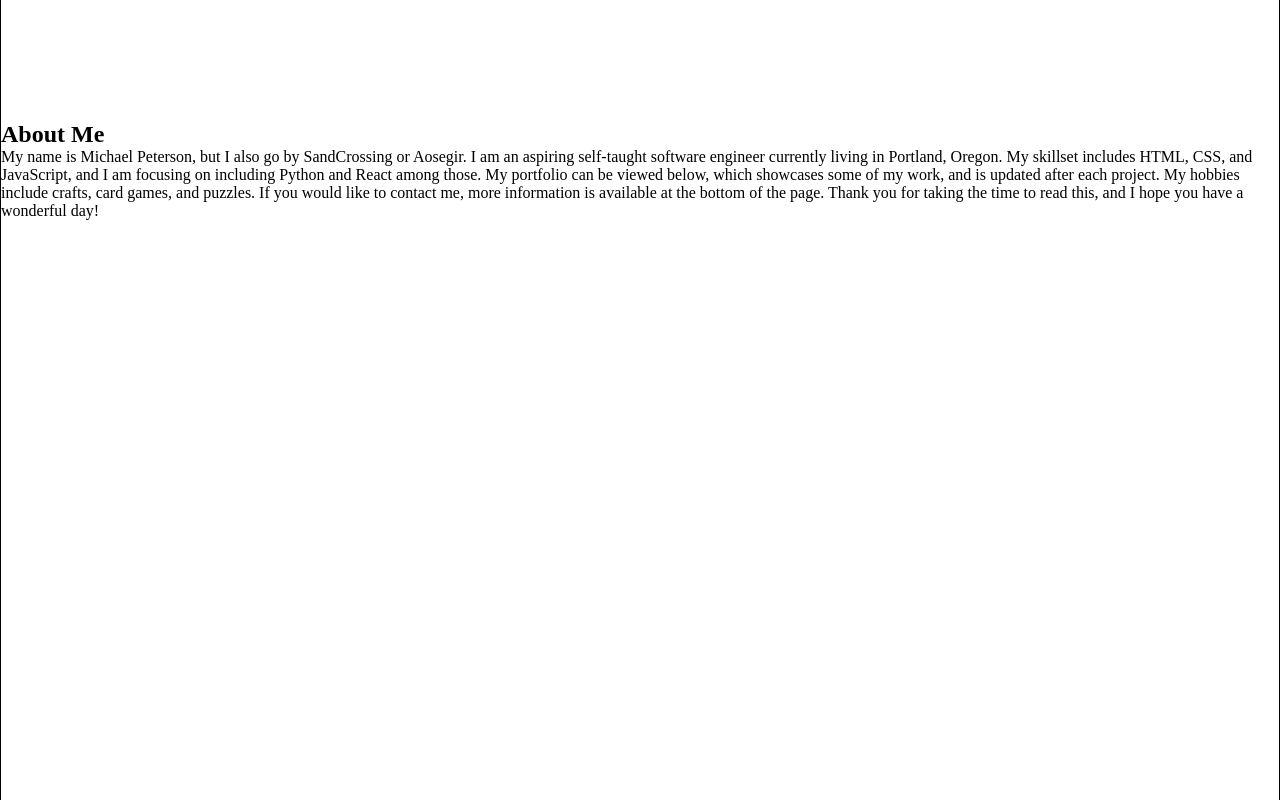
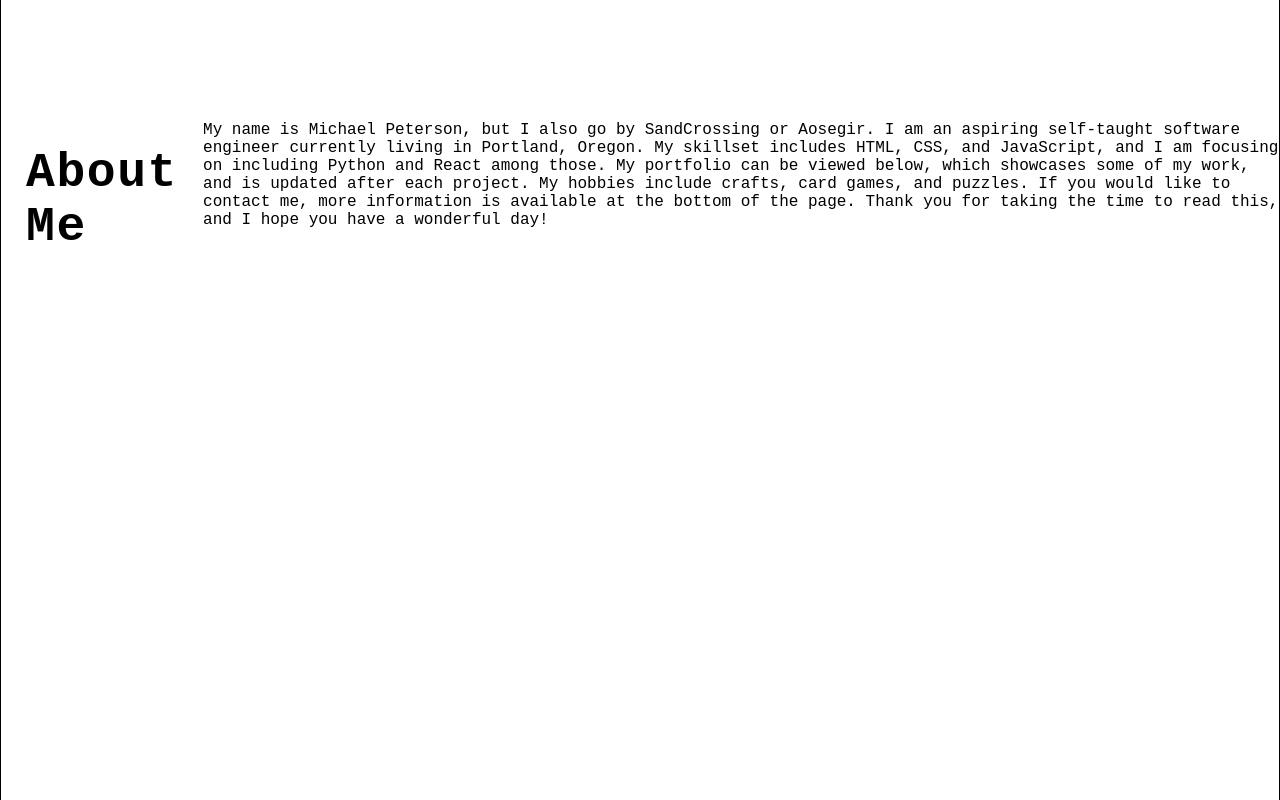
Before and after one commit to Aosegir/homepage, a plain HTML site: page index.html in a window 1280 px wide. Shown: the part 680-1480 px from the top of the page. Drawn offline with Linux system fonts and the light colour scheme.

Commit message:
updated fonts and formatting

```diff
--- a/index.html
+++ b/index.html
@@ -26,7 +26,8 @@
                 <h1>SandCrossing</h1>
             </div>
         </div>
-        <div class="group">
+        <div class="group flex column">
+            <div class="flex">
                 <h2>About Me</h2>
                 <p>
                     My name is Michael Peterson, but I also go by SandCrossing or Aosegir.
@@ -38,11 +39,13 @@
                     Thank you for taking the time to read this, and I hope you have a wonderful day!
                 </p>
             </div>
+
+        </div>
         <div class="group">
         </div>
     </main>
     <footer class="group bordered">
-        <div class="group">
+        <div class="group flex column center-content">
             <h2>Contact Me</h2>
             <div class="group group-grid">
                 <div class="flex column center-content">
--- a/style.css
+++ b/style.css
@@ -2,6 +2,7 @@
     margin: 0;
     border: 0;
     padding: 0;
+    font-family: 'Courier New', Courier, monospace;
 }
 
 .flex {
@@ -53,10 +54,17 @@ h1 {
     font-size: 5rem;
     letter-spacing: .3rem;
 }
+h2 {
+    font-size: 3rem;
+    letter-spacing: .1rem;
+    padding: 25px;
+}
+
 
 img {
     height: 250px;
     width: 250px;
+    padding: 25px;
 }
 
 /* -- -- */
```
Lines whose indentation alone changed are shown as unchanged.
